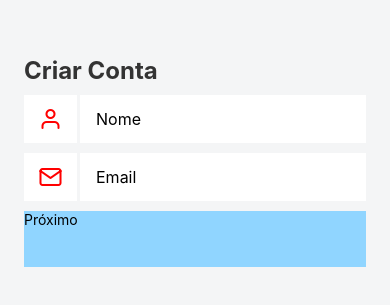
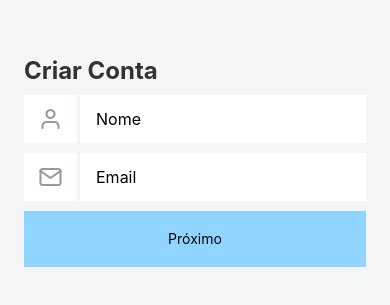
Before and after one commit to PedroMarques391/mult-step-form, a React Native app: screen / in a window 390 px wide. Shown: the part 261-566 px from the top of the page. Built offline with nearby package versions, Linux system fonts and the light colour scheme.

Commit message:
feat: create screens.

```diff
--- a/src/App.tsx
+++ b/src/App.tsx
@@ -1,9 +1,13 @@
 
+import { AccountFormProvider } from './context/AccountFormContext';
+import { Route } from './routes';
 import { FormStepOne } from './screens/FormStepOne';
 
 export default function App() {
   return (
-    <FormStepOne />
+    <AccountFormProvider>
+      <Route />
+    </AccountFormProvider>
 
   )
 }
--- a/src/components/Button/styles.ts
+++ b/src/components/Button/styles.ts
@@ -4,11 +4,12 @@ export const styles = StyleSheet.create({
     container: {
         width: '100%',
         height: 56,
-        backgroundColor: '#90D5FF'
+        backgroundColor: '#90D5FF',
+        justifyContent: 'center',
+        alignItems: 'center'
     },
     title: {
         color: '#fff',
-        flex: 1,
         fontSize: 16
 
     }
--- a/src/components/input/index.tsx
+++ b/src/components/input/index.tsx
@@ -1,24 +1,35 @@
-import { TextInput, TextInputProps, View } from "react-native";
+import { Text, TextInput, TextInputProps, View } from "react-native";
 import { Feather } from '@expo/vector-icons';
 import { styles } from "./styles";
-import { Controller, UseControllerProps } from "react-hook-form";
+import { Controller, FieldErrors, FieldValues, UseControllerProps } from "react-hook-form";
 import { forwardRef } from "react";
+import clsx from "clsx";
 
 
 interface IInputProps {
     icon: keyof typeof Feather.glyphMap
     formProps: UseControllerProps
     inputProps: TextInputProps
+    error: string
 
 }
 
-const Input = forwardRef<TextInput, IInputProps>(({ icon, formProps, inputProps }, ref) => {
+const Input = forwardRef<TextInput, IInputProps>(({ icon, formProps, inputProps, error = '' }, ref) => {
     return (
         <Controller
             render={({ field }) => (
+                <View style={styles.container}>
                     <View style={styles.group}>
                         <View style={styles.icon}>
-                        <Feather name={icon} size={24} color="red" />
+                            <Feather name={icon}
+                                color={
+                                    clsx({
+                                        ['#dc1637']: error.length > 0,
+                                        ['#90D5FF']: (error.length === 0 && field.value),
+                                        ['#999']: (!field.value && error.length === 0)
+                                    })
+                                }
+                                size={24} />
                         </View>
 
                         <TextInput
@@ -28,9 +39,12 @@ const Input = forwardRef<TextInput, IInputProps>(({ icon, formProps, inputProps
                             onChangeText={field.onChange}
                             style={styles.control} />
                     </View>
+                    {error.length > 0 && <Text style={styles.error}>{error}</Text>}
+                </View>
 
             )}
             {...formProps}
+
         />
     );
 })
--- a/src/components/input/styles.ts
+++ b/src/components/input/styles.ts
@@ -27,5 +27,10 @@ export const styles = StyleSheet.create({
         flex: 1,
         paddingLeft: 16,
         fontSize: 16
+    },
+    error: {
+        fontSize: 12,
+        marginTop: 7,
+        color: '#dc1637'
     }
 })
--- a/src/screens/FormStepOne/index.tsx
+++ b/src/screens/FormStepOne/index.tsx
@@ -1,32 +1,44 @@
-import { Text, TextInput, View } from "react-native"
+import { KeyboardAvoidingView, Platform, Text, TextInput, View } from "react-native"
 import { styles } from "./styles"
 import { Input } from "../../components/input";
 import { useForm } from "react-hook-form";
 import { useRef } from "react";
 import { Button } from "../../components/Button";
+import { useNavigation } from "@react-navigation/native";
+import { AccountProps } from "../../context/AccountFormContext";
+
 
 export function FormStepOne() {
-    const { control, handleSubmit } = useForm()
+    const { control, handleSubmit, formState: { errors } } = useForm<AccountProps>()
+    const { navigate } = useNavigation()
     const emailRef = useRef<TextInput>(null)
 
-    function handleNextStep(data: any) {
-        console.log(data)
+    function handleNextStep(data: AccountProps) {
+        navigate('stepTwo')
     }
 
+
     return (
-        <View style={styles.container}>
+        <KeyboardAvoidingView
+            behavior={Platform.OS === 'ios' ? 'padding' : 'height'}
+            style={styles.container}>
             <Text style={styles.title}>Criar Conta</Text>
             <Input
                 icon="user"
                 formProps={{
                     name: 'name',
-                    control
+                    control,
+                    rules: {
+                        required: 'Nome é obrigatório'
+                    }
+
                 }}
                 inputProps={{
                     placeholder: 'Nome',
                     onSubmitEditing: () => emailRef.current?.focus(),
                     returnKeyType: "next"
                 }}
+                error={errors.name?.message!}
             />
 
             <Input
@@ -34,17 +46,25 @@ export function FormStepOne() {
                 icon="mail"
                 formProps={{
                     name: 'email',
-                    control
+                    control,
+                    rules: {
+                        required: 'Email é obrigatório',
+                        pattern: {
+                            value: /^[a-z0-9.]+@[a-z0-9]+\.[a-z]+?$/i,
+                            message: 'Email inválido'
+                        }
+                    }
                 }}
                 inputProps={{
                     placeholder: 'Email',
                     onSubmitEditing: handleSubmit(handleNextStep),
 
                 }}
+                error={errors.email?.message!}
             />
 
-            <Button>Próximo</Button>
+            <Button onPress={handleSubmit(handleNextStep)}>Próximo</Button>
 
-        </View>
+        </KeyboardAvoidingView>
     );
 }
--- /dev/null
+++ b/src/screens/FormStepThree/index.tsx
@@ -0,0 +1,74 @@
+import { KeyboardAvoidingView, Platform, Text, TextInput, View } from "react-native"
+import { styles } from "./styles"
+import { Input } from "../../components/input";
+import { useForm } from "react-hook-form";
+import { useRef } from "react";
+import { Button } from "../../components/Button";
+import { AccountProps } from "../../context/AccountFormContext";
+
+export function FormStepThree() {
+    const { control, handleSubmit, formState: { errors }, getValues } = useForm<AccountProps>()
+    const passwordRef = useRef<TextInput>(null)
+
+    function handleNextStep(data: AccountProps) {
+    }
+
+    function validationPassword(passwordConfirmation: string) {
+        const { password } = getValues()
+        return password === passwordConfirmation || 'As senhas devem ser iguais.'
+    }
+
+    return (
+        <KeyboardAvoidingView
+            behavior={Platform.OS === 'ios' ? 'padding' : 'height'}
+            style={styles.container}>
+            <Text style={styles.title}>Escolha sua Senha</Text>
+            <Input
+                icon="lock"
+                formProps={{
+                    name: 'password',
+                    control,
+                    rules: {
+                        required: 'Senha é obrigatória',
+                        minLength: {
+                            value: 6,
+                            message: 'A senha deve ter pelo menos 6 digitos.'
+                        }
+                    }
+
+                }}
+                inputProps={{
+                    placeholder: 'Senha',
+                    onSubmitEditing: () => passwordRef.current?.focus(),
+                    returnKeyType: "next",
+                    secureTextEntry: true
+                }}
+                error={errors.password?.message!}
+            />
+
+            <Input
+                ref={passwordRef}
+                icon="key"
+                formProps={{
+                    name: 'passwordConfirmation',
+                    control,
+                    rules: {
+                        required: 'Confirme sua Senha',
+                        validate: validationPassword
+
+                    }
+                }}
+                inputProps={{
+                    placeholder: 'Confirme sua senha',
+                    onSubmitEditing: handleSubmit(handleNextStep),
+                    secureTextEntry: true
+
+                }}
+                error={errors.passwordConfirmation?.message!}
+            />
+
+            <Button onPress={handleSubmit(handleNextStep)}>Finalizar</Button>
+
+        </KeyboardAvoidingView>
+    );
+}
--- /dev/null
+++ b/src/screens/FormStepThree/styles.ts
@@ -0,0 +1,16 @@
+import { StyleSheet } from 'react-native';
+
+export const styles = StyleSheet.create({
+    container: {
+        flex: 1,
+        backgroundColor: '#f4f5f6',
+        justifyContent: 'center',
+        padding: 24,
+        gap: 10
+    },
+    title: {
+        fontSize: 24,
+        fontWeight: 'bold',
+        color: '#333',
+    }
+})
--- /dev/null
+++ b/src/screens/FormStepTwo/index.tsx
@@ -0,0 +1,72 @@
+import { KeyboardAvoidingView, Platform, Text, TextInput, View } from "react-native";
+import { styles } from "./styles";
+import { Input } from "../../components/input";
+import { useForm } from "react-hook-form";
+import { useRef } from "react";
+import { Button } from "../../components/Button";
+import { useNavigation } from "@react-navigation/native";
+import { AccountProps } from "../../context/AccountFormContext";
+
+export function FormStepTwo() {
+    const { control, handleSubmit, formState: { errors } } = useForm<AccountProps>();
+    const { navigate } = useNavigation();
+    const phoneRef = useRef<TextInput>(null);
+
+    function handleNextStep(data: AccountProps) {
+        navigate('stepThree');
+    }
+
+    return (
+        <KeyboardAvoidingView
+            behavior={Platform.OS === 'ios' ? 'padding' : 'height'}
+            style={styles.container}
+        >
+            <Text style={styles.title}>Seus Dados</Text>
+
+            <Input
+                icon="calendar"
+                formProps={{
+                    name: 'birth',
+                    control,
+                    rules: {
+                        required: 'A data é obrigatória',
+                        pattern: {
+                            value: /^(0?[1-9]|[12][0-9]|3[01])\/(0?[1-9]|1[0-2])\/(19|20)\d{2}$/,
+                            message: 'Data inválida. Use o formato dd/mm/aaaa'
+                        }
+                    }
+                }}
+                inputProps={{
+                    placeholder: 'Data de Nascimento',
+                    onSubmitEditing: () => phoneRef.current?.focus(),
+                    returnKeyType: "next"
+                }}
+                error={errors.birth?.message!}
+            />
+
+            <Input
+                ref={phoneRef}
+                icon="phone"
+                formProps={{
+                    name: 'phone',
+                    control,
+                    rules: {
+                        required: 'Telefone é obrigatório',
+                        pattern: {
+                            value: /^\(?\d{2}\)?\s?9\d{4}-\d{4}$/,
+                            message: 'Telefone inválido. Ex: (11) 91234-5678'
+                        }
+                    }
+                }}
+                inputProps={{
+                    placeholder: 'Telefone',
+                    keyboardType: 'phone-pad',
+                    onSubmitEditing: handleSubmit(handleNextStep)
+                }}
+                error={errors.phone?.message!}
+            />
+
+            <Button onPress={handleSubmit(handleNextStep)}>Próximo</Button>
+        </KeyboardAvoidingView>
+    );
+}
--- /dev/null
+++ b/src/screens/FormStepTwo/styles.ts
@@ -0,0 +1,16 @@
+import { StyleSheet } from 'react-native';
+
+export const styles = StyleSheet.create({
+    container: {
+        flex: 1,
+        backgroundColor: '#f4f5f6',
+        justifyContent: 'center',
+        padding: 24,
+        gap: 10
+    },
+    title: {
+        fontSize: 24,
+        fontWeight: 'bold',
+        color: '#333',
+    }
+})
```
Lines whose indentation alone changed are shown as unchanged.
